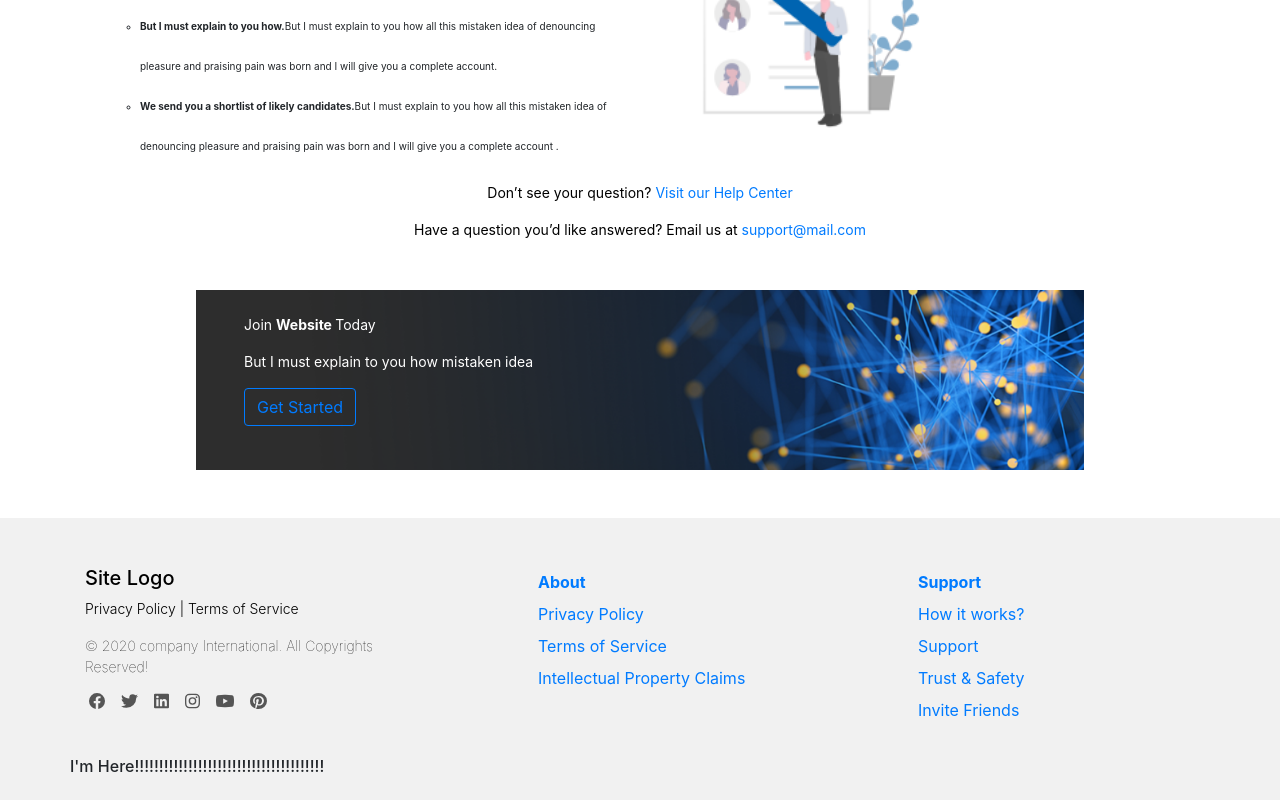
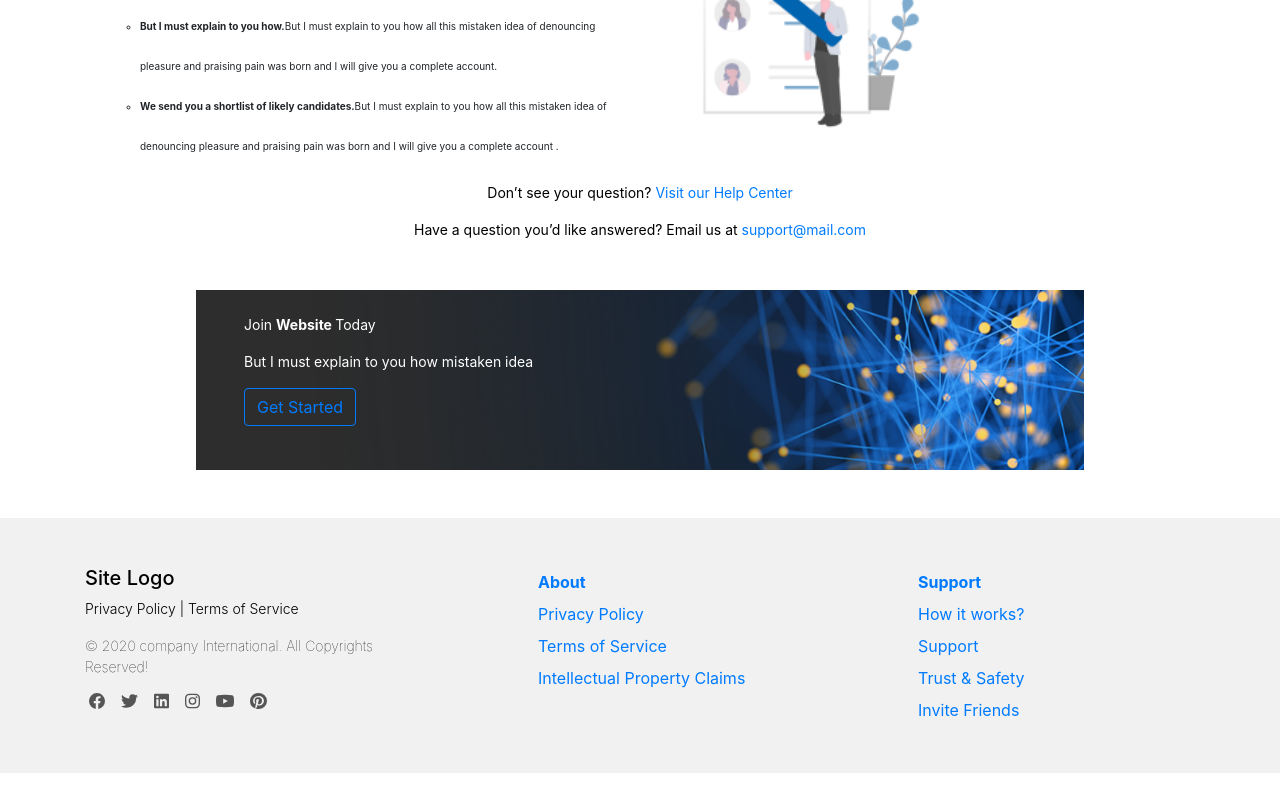
Before and after one commit to saraEid77/Real-State-Project, a React (Create React App) app: page / in a window 1280 px wide. Shown: the part 1853-2653 px from the top of the page. After the commit the page ends 2626 px from the top, so only its background shows below. Built offline with nearby package versions, Linux system fonts and the light colour scheme.

Commit message:
updated html

```diff
--- a/src/components/footer.js
+++ b/src/components/footer.js
@@ -43,9 +43,6 @@ const footer = () => {
                 </ul>
                 </Col>
             </Row>
-            <Row>
-                <h6>I'm Here!!!!!!!!!!!!!!!!!!!!!!!!!!!!!!!!!!!!!!!</h6>
-            </Row>
             </Container>
         </div>
     )
```
